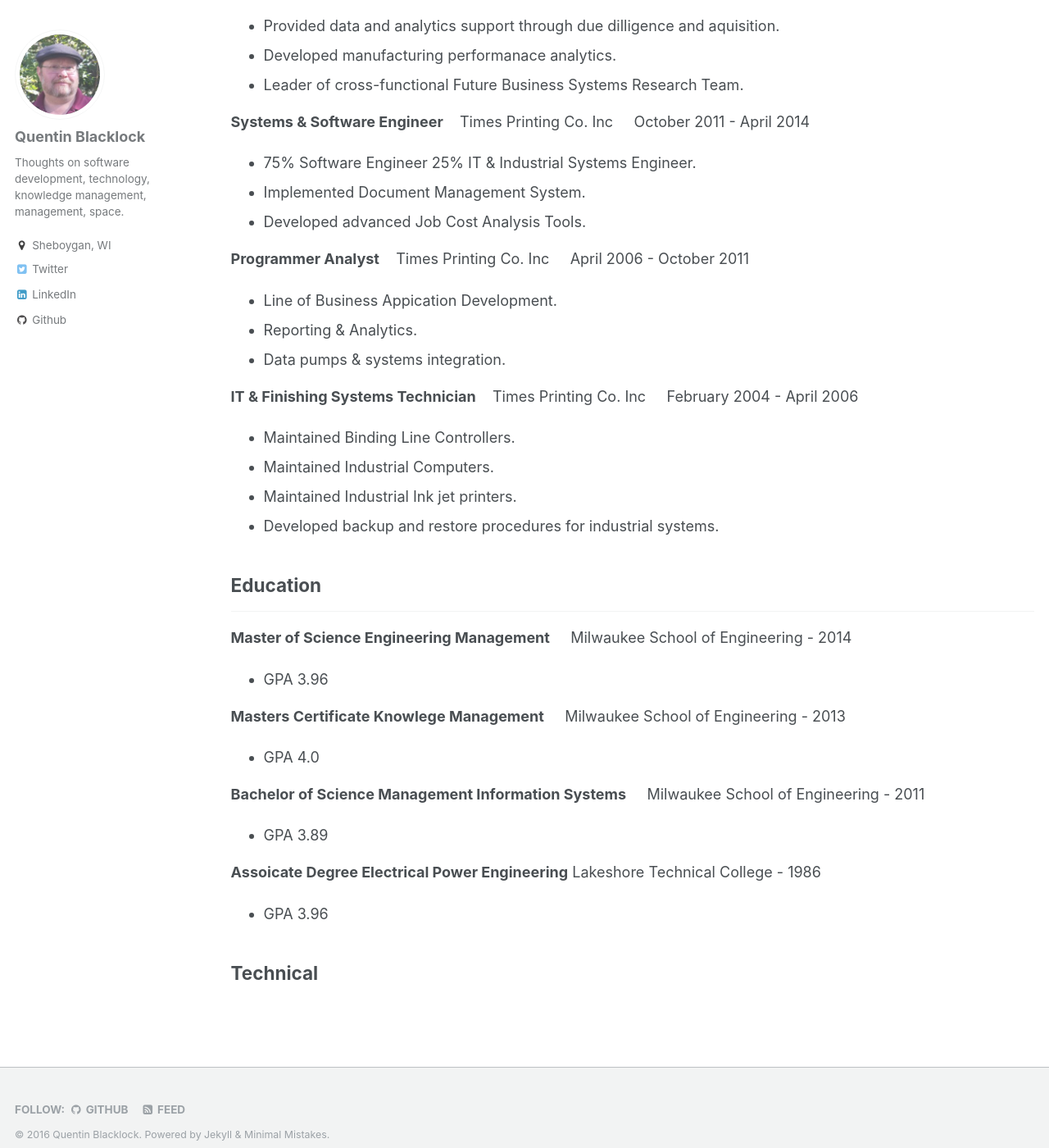
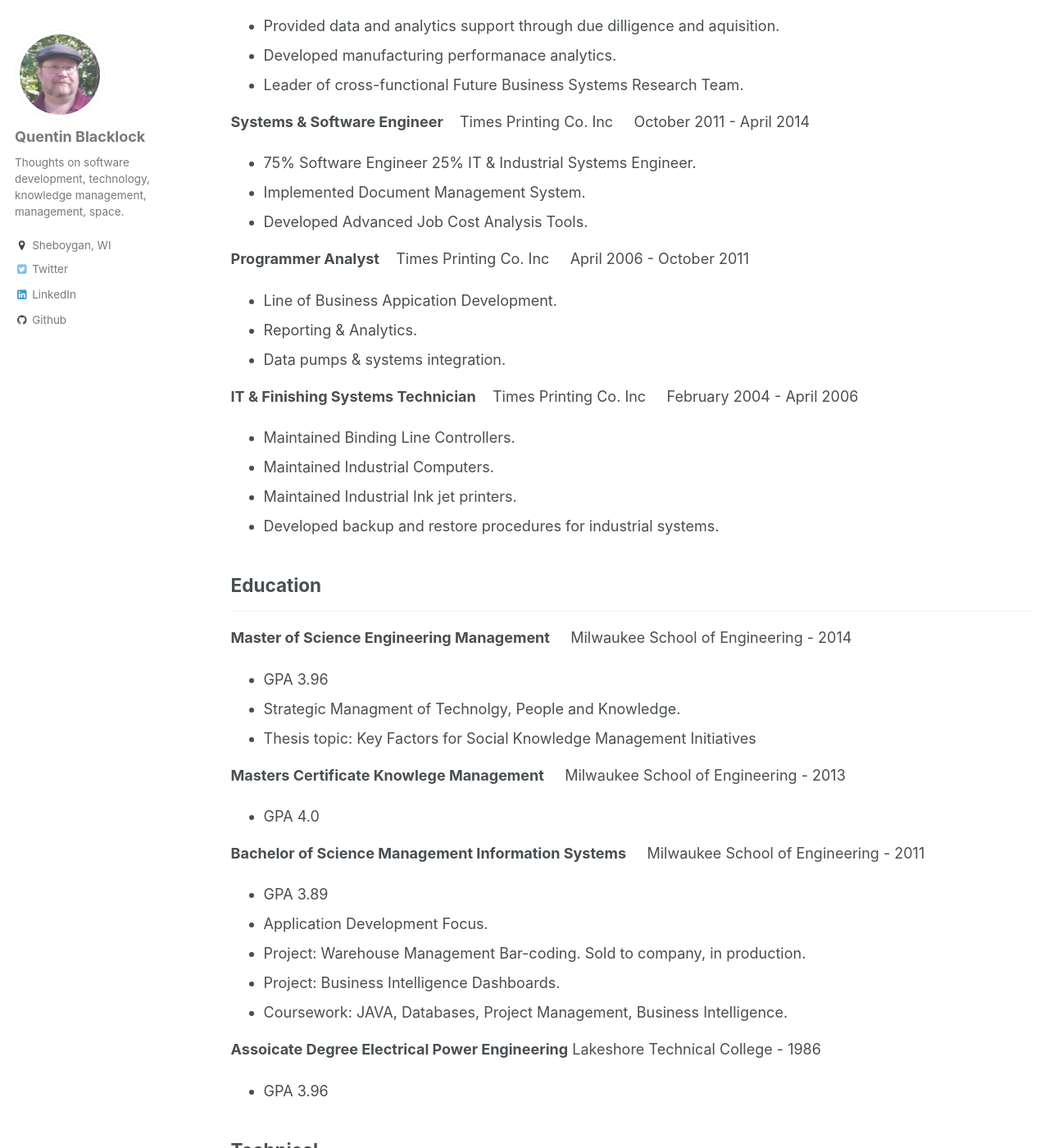
Before and after one commit to quentin-blacklock/quentin-blacklock.github.io, a Jekyll site: the page built from _pages/about.md, in a window 1280 px wide and 1400 px high, scrolled down 774 px. Shown: the whole window at 82% size. Built offline with Jekyll 4.4.1, drawn with Linux system fonts in a browser that asks for light colours.

Commit message:
Edit about

```diff
--- a/_pages/about.md
+++ b/_pages/about.md
@@ -34,7 +34,7 @@ _____
 
 - 75% Software Engineer 25% IT & Industrial Systems Engineer.
 - Implemented Document Management System.
-- Developed advanced Job Cost Analysis Tools.
+- Developed Advanced Job Cost Analysis Tools.
 
 
 **Programmer Analyst** &nbsp;&nbsp;&nbsp;Times Printing Co. Inc &nbsp;&nbsp;&nbsp; April 2006 - October 2011
@@ -57,6 +57,8 @@ ____
 **Master of Science Engineering Management** &nbsp;&nbsp;&nbsp; Milwaukee School of Engineering - 2014
 
 - GPA 3.96
+- Strategic Managment of Technolgy, People and Knowledge.
+- Thesis topic: Key Factors for Social Knowledge Management Initiatives
 
 **Masters Certificate Knowlege Management** &nbsp;&nbsp;&nbsp; Milwaukee School of Engineering - 2013
 
@@ -65,6 +67,11 @@ ____
 **Bachelor of Science Management Information Systems** &nbsp;&nbsp;&nbsp; Milwaukee School of Engineering - 2011
 
 - GPA 3.89
+- Application Development Focus.
+- Project: Warehouse Management Bar-coding. Sold to company, in production.
+- Project: Business Intelligence Dashboards.
+- Coursework: JAVA, Databases, Project Management, Business Intelligence.
+
 
 **Assoicate Degree Electrical Power Engineering** Lakeshore Technical College - 1986
 
```
